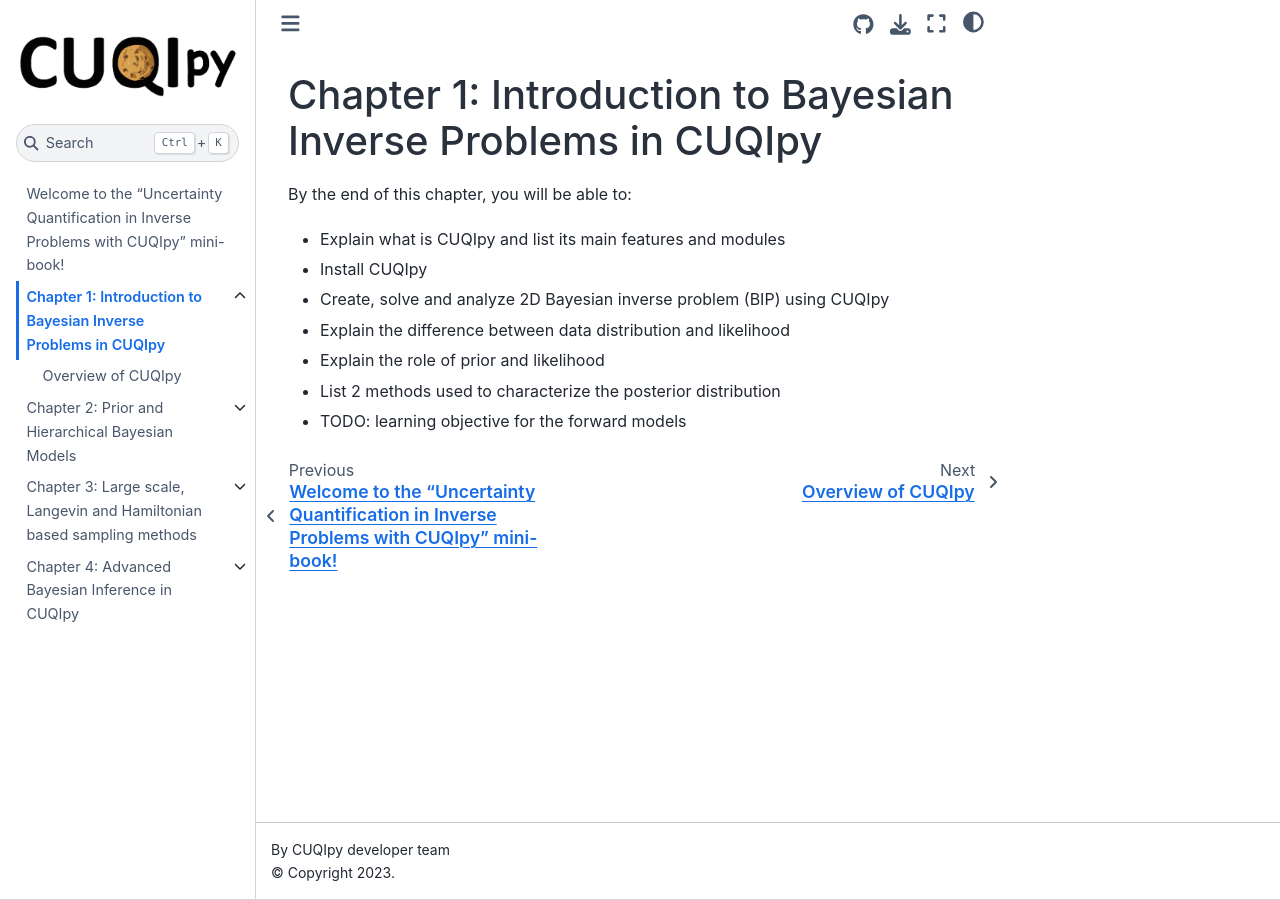
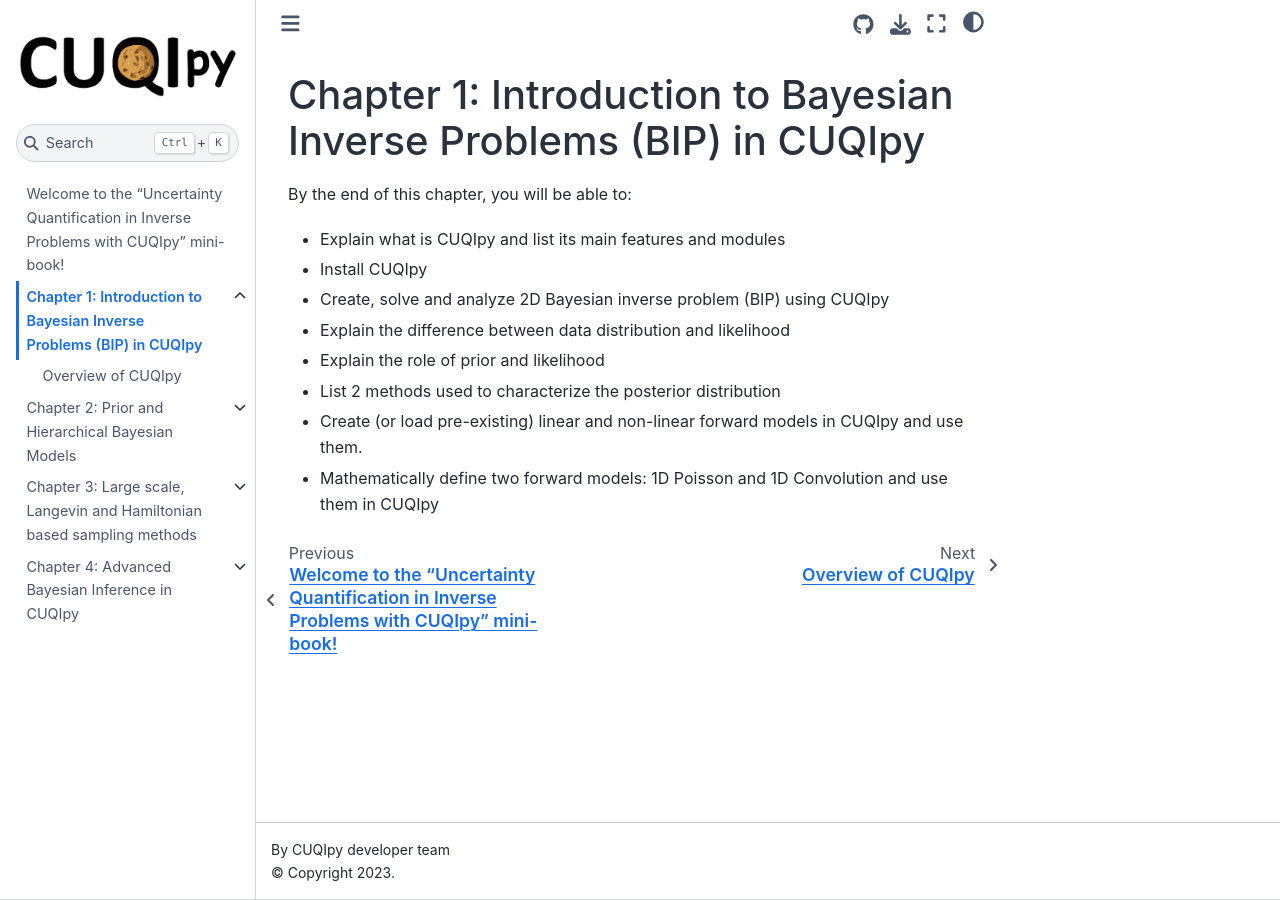
Before and after one commit to amal-ghamdi/CUQI-Book-test, a Jupyter Book: the page built from chapter01/chapter01.md, in a window 1280 px wide. Built offline with Jupyter Book 1.0.4 settings and Sphinx 7.4.7 and the Sphinx Book theme 1.1.4, drawn with Linux system fonts in a browser that asks for light colours; pages that are not in the unit, such as notebooks, are missing from menus.

Commit message:
update learning objectives

```diff
--- a/chapter01/chapter01.md
+++ b/chapter01/chapter01.md
@@ -1,4 +1,4 @@
-# Chapter 1: Introduction to Bayesian Inverse Problems in CUQIpy
+# Chapter 1: Introduction to Bayesian Inverse Problems (BIP) in CUQIpy
 
 By the end of this chapter, you will be able to:
 
@@ -8,4 +8,5 @@ By the end of this chapter, you will be able to:
 - Explain the difference between data distribution and likelihood
 - Explain the role of prior and likelihood
 - List 2 methods used to characterize the posterior distribution
-- TODO: learning objective for the forward models
+- Create (or load pre-existing) linear and non-linear forward models in CUQIpy and use them.
+- Mathematically define two forward models: 1D Poisson and 1D Convolution and use them in CUQIpy
```
